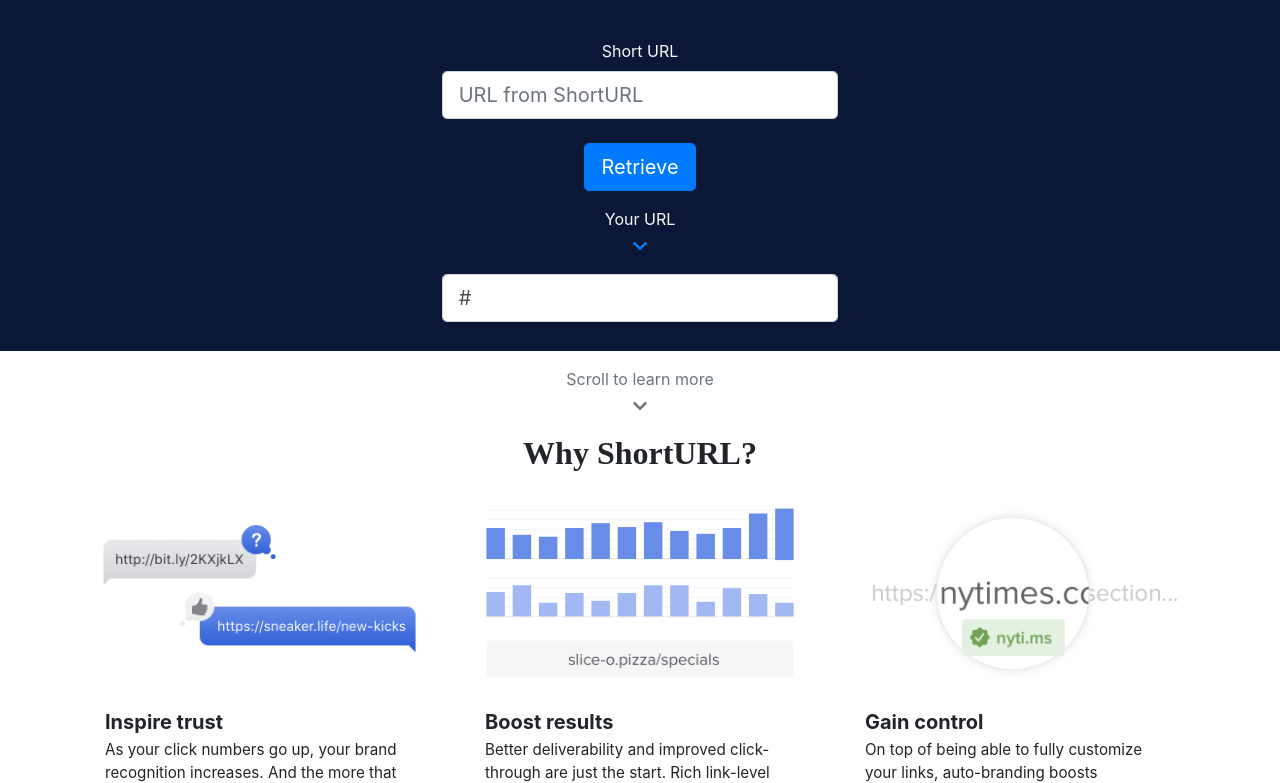
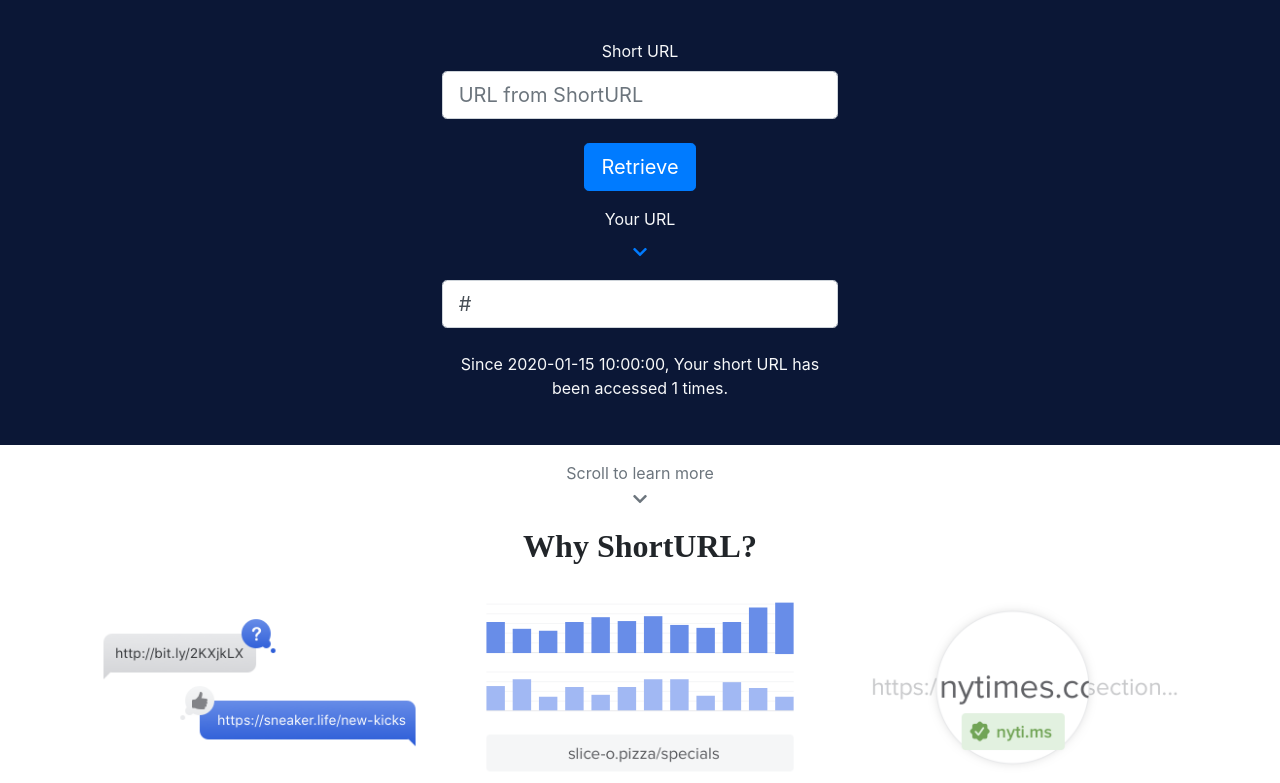
Before and after one commit to antoineGH/short_url, a Flask app: template short_url/templates/retrieve.html in a window 1280 px wide. Shown: the part 472-1255 px from the top of the page. Run offline with Flask 2, Linux system fonts and the light colour scheme; tables that the repository leaves empty hold one stand-in row (values such as "Sample post"); the template is opened without the code that fills it: values that come from a table or form of the project are taken from there, most other values are stand-ins (such as "Sample title", 1, 10 or a date in 2020); some libraries are stand-ins or nearby versions; some web fonts are replaced.

Commit message:
Add statistics

```diff
--- a/short_url/static/main.css
+++ b/short_url/static/main.css
@@ -26,7 +26,7 @@
 }
 
 .your_url{
-    margin-top: -3.2%;
+    margin-top: -1.8%;
 }
 
 .embedder{
--- a/short_url/templates/retrieve.html
+++ b/short_url/templates/retrieve.html
@@ -21,6 +21,9 @@
 				<p class="text-center text-primary your_url"><i class="fas fa-chevron-down"></i></p>
 				{{ form.url(value=url, class="form-control form-control-lg") }}
 				{% endif %}
+				{% if link.accessed > 0 %}
+				<p class="mt-4">Since {{ date_created }}, Your short URL has been accessed {{ link.accessed }} times.</p>
+				{% endif %}
 			</div>
 	</div>
 </form>
--- a/short_url/urls/routes.py
+++ b/short_url/urls/routes.py
@@ -30,7 +30,8 @@
     if form.validate_on_submit():
         link = Links.query.filter_by(short_url=form.url.data).first()
         url = link.url
-    return render_template('retrieve.html', title='Retrieve URL', form=form, url=url)
+        date_created = datetime.strftime(link.date_created, '%d %B %Y')
+    return render_template('retrieve.html', title='Retrieve URL', form=form, url=url, link=link, date_created=date_created)
 
 @urls.route('/<string:url>')
 def redirect_url(url):
```
